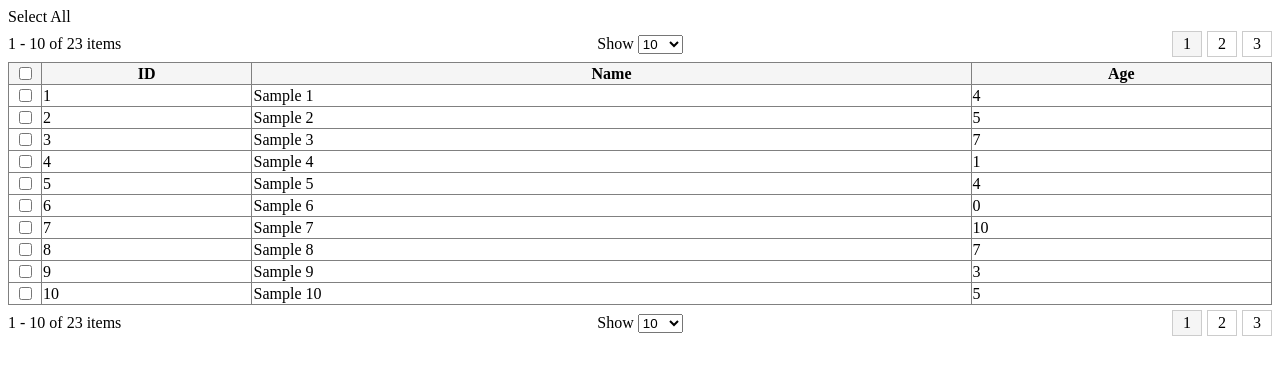
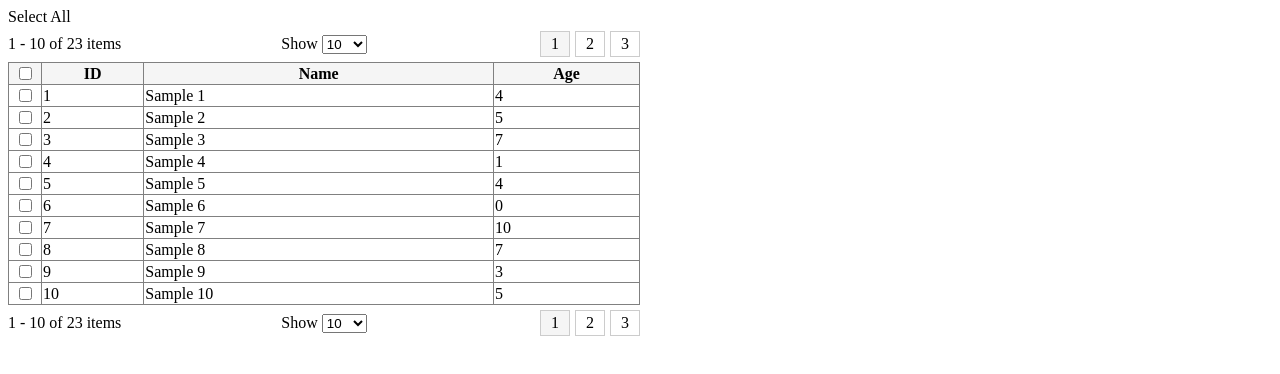
Before and after one commit to huymach91/hm-ngx-simple-table, an Angular app: page / in a window 1280 px wide. Shown: the top 374 px of the page. Built offline with nearby package versions, Linux system fonts and the light colour scheme.

Commit message:
2 files modified

```diff
--- a/src/app/app.component.css
+++ b/src/app/app.component.css
@@ -1,3 +1,7 @@
-p {
-  font-family: Lato;
+.flex {
+  display: flex;
 }
+.flex .table {
+  width: 50%;
+  overflow: auto;
+}
--- a/src/app/app.component.html
+++ b/src/app/app.component.html
@@ -1,3 +1,6 @@
+<div class="flex">
+  <div class="form"></div>
+  <div class="table">
     <ngx-simple-table
       [config]="simpleTableConfig"
       [data]="data"
@@ -8,3 +11,5 @@
       (onChangePaginator)="onChangePaginator($event)"
     >
     </ngx-simple-table>
+  </div>
+</div>
```
Lines whose indentation alone changed are shown as unchanged.
